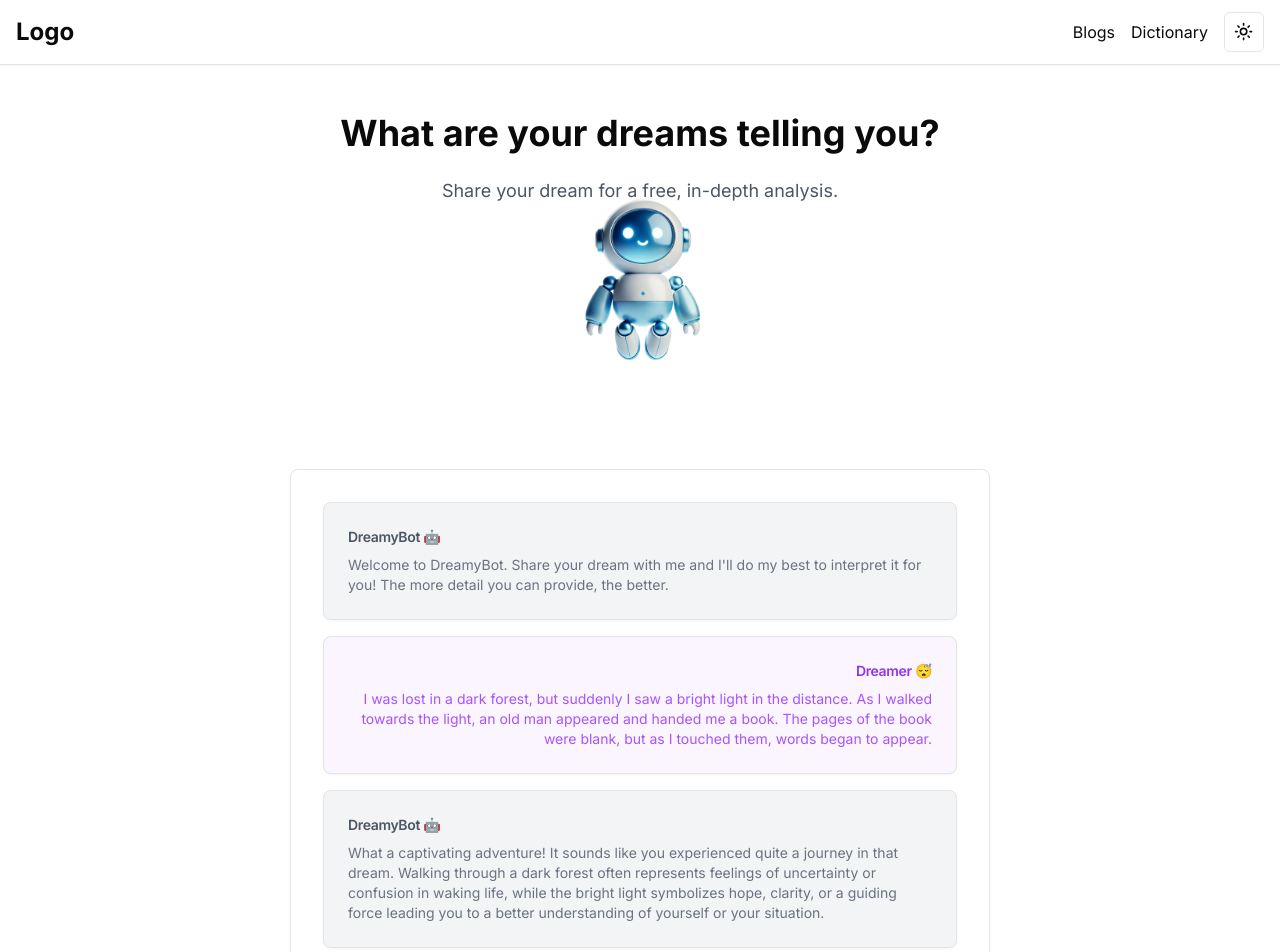
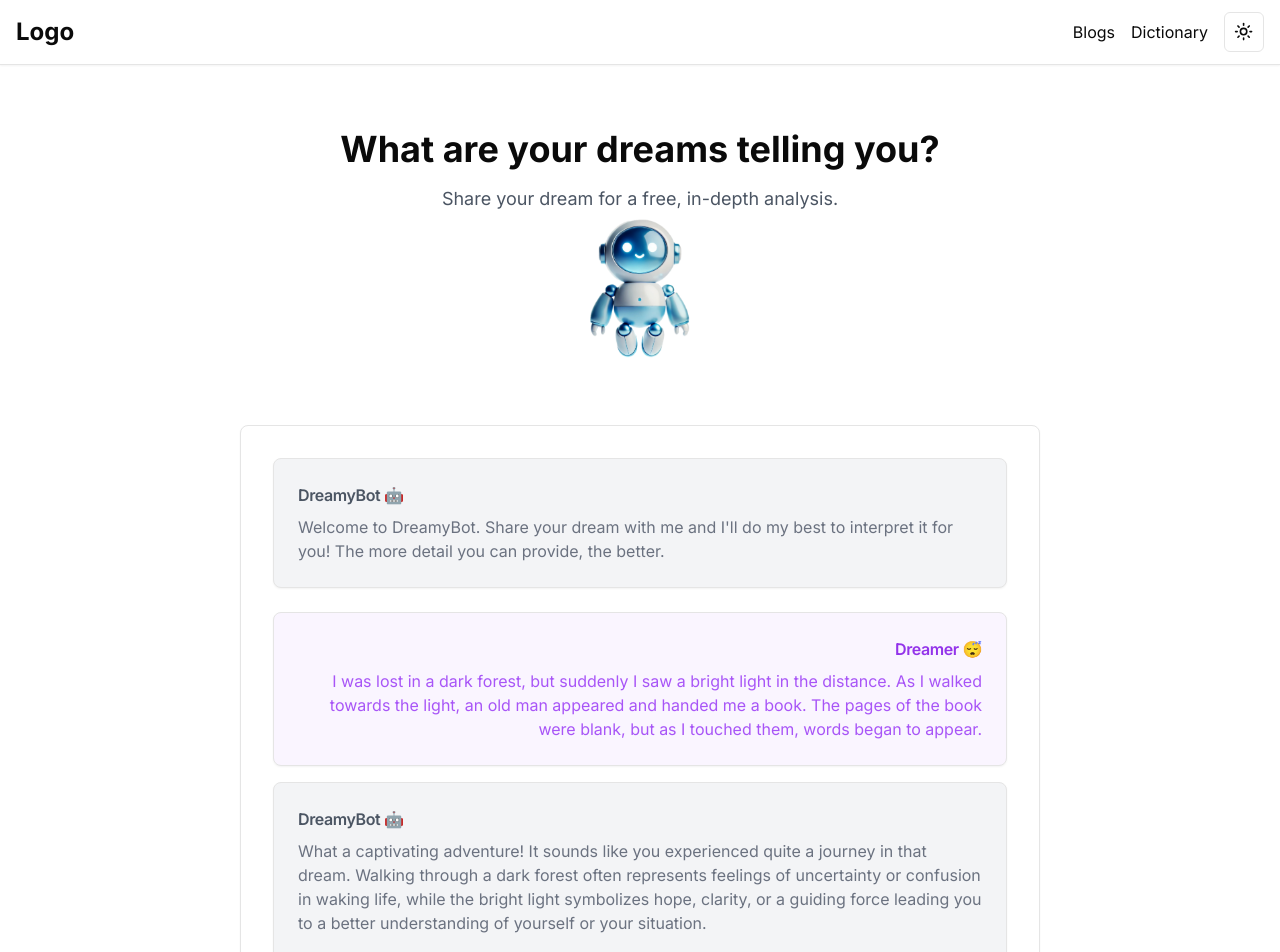
Before and after one commit to dream-interpretation/web-app, a Next.js app: page / in a window 1280 px wide. Shown: the top 952 px of the page. Built offline with nearby package versions, Linux system fonts and the light colour scheme.

Commit message:
add robot image

```diff
--- a/app/page.js
+++ b/app/page.js
@@ -6,54 +6,54 @@ import { Card, CardContent, CardHeader, CardTitle } from "@/components/ui/card";
 export default function Home() {
   return (
     <div className="container px-4 mx-auto" style={{ minHeight: 'calc(100vh - 65px - 45px)' }}>
-      <div className="py-8 md:py-12">
-        <div className="flex flex-col items-center justify-center text-center">
-          <h1 className="text-xl md:text-3xl lg:text-4xl font-bold">What are your dreams telling you?</h1>
-          <p className="text-sm md:text-lg text-gray-600 mt-4 md:mt-6">Share your dream for a free, in-depth analysis.</p>
-          <div className="mt-8 animate-bounce" style={{ animation: 'bounce 3s infinite' }}>
+      <div className="py-12 md:py-16">
+        <div className="flex flex-col items-center justify-center text-center mb-8">
+          <h1 className="text-xl md:text-3xl lg:text-4xl font-bold mb-4">What are your dreams telling you?</h1>
+          <p className="text-sm md:text-lg text-gray-600 mb-8">Share your dream for a free, in-depth analysis.</p>
+          <div className="animate-bounce" style={{ animation: 'bounce 3s infinite' }}>
             <Image
-              src="/robot.png"
+              src="/roboto.png"
               alt="Cute Robot"
-              width={200}
-              height={200}
+              width={100}
+              height={100}
             />
           </div>
         </div>
-        <Card className="w-full max-w-[700px] mx-auto mt-8 md:mt-8">
-          <CardContent className="space-y-4 p-4 md:p-8">
+        <Card className="w-full max-w-[800px] mx-auto">
+          <CardContent className="space-y-6 p-6 md:p-8">
             <Card className="bg-gray-100 dark:bg-gray-700">
               <CardHeader className="pb-2">
-                <CardTitle className="text-gray-600 dark:text-gray-200 text-xs md:text-sm">DreamyBot 🤖</CardTitle>
+                <CardTitle className="text-gray-600 dark:text-gray-200 text-sm md:text-base">DreamyBot 🤖</CardTitle>
               </CardHeader>
               <CardContent className="pt-0">
-                <p className="text-gray-500 dark:text-gray-300 text-xs md:text-sm">Welcome to DreamyBot. Share your dream with me and I'll do my best to interpret it for you! The more detail you can provide, the better.</p>
+                <p className="text-gray-500 dark:text-gray-300 text-sm md:text-base">Welcome to DreamyBot. Share your dream with me and I'll do my best to interpret it for you! The more detail you can provide, the better.</p>
               </CardContent>
             </Card>
             <div className="space-y-4">
               <Card className="bg-purple-50 dark:bg-purple-900 w-full">
                 <CardHeader className="pb-2">
-                  <CardTitle className="text-purple-600 dark:text-purple-200 text-xs md:text-sm text-right">Dreamer 😴 </CardTitle>
+                  <CardTitle className="text-purple-600 dark:text-purple-200 text-sm md:text-base text-right">Dreamer 😴 </CardTitle>
                 </CardHeader>
                 <CardContent className="pt-0">
-                  <p className="text-purple-500 dark:text-purple-300 text-xs md:text-sm text-right">I was lost in a dark forest, but suddenly I saw a bright light in the distance. As I walked towards the light, an old man appeared and handed me a book. The pages of the book were blank, but as I touched them, words began to appear.</p>
+                  <p className="text-purple-500 dark:text-purple-300 text-sm md:text-base text-right">I was lost in a dark forest, but suddenly I saw a bright light in the distance. As I walked towards the light, an old man appeared and handed me a book. The pages of the book were blank, but as I touched them, words began to appear.</p>
                 </CardContent>
               </Card>
               <Card className="bg-gray-100 dark:bg-gray-700">
                 <CardHeader className="pb-2">
-                  <CardTitle className="text-gray-600 dark:text-gray-200 text-xs md:text-sm">DreamyBot 🤖</CardTitle>
+                  <CardTitle className="text-gray-600 dark:text-gray-200 text-sm md:text-base">DreamyBot 🤖</CardTitle>
                 </CardHeader>
                 <CardContent className="pt-0">
-                  <p className="text-gray-500 dark:text-gray-300 text-xs md:text-sm">What a captivating adventure! It sounds like you experienced quite a journey in that dream. Walking through a dark forest often represents feelings of uncertainty or confusion in waking life, while the bright light symbolizes hope, clarity, or a guiding force leading you to a better understanding of yourself or your situation. </p>
+                  <p className="text-gray-500 dark:text-gray-300 text-sm md:text-base">What a captivating adventure! It sounds like you experienced quite a journey in that dream. Walking through a dark forest often represents feelings of uncertainty or confusion in waking life, while the bright light symbolizes hope, clarity, or a guiding force leading you to a better understanding of yourself or your situation. </p>
                 </CardContent>
               </Card>
             </div>
-            <form className="flex flex-col sm:flex-row space-y-2 sm:space-y-0 sm:space-x-2">
+            <form className="flex flex-col sm:flex-row space-y-3 sm:space-y-0 sm:space-x-3">
               <Input
                 type="text"
                 placeholder="Share your dream..."
-                className="flex-grow h-10 sm:h-12"
+                className="flex-grow h-12 sm:h-14"
               />
-              <Button type="submit" className="h-10 sm:h-12 px-4 sm:px-8 w-full sm:w-auto">
+              <Button type="submit" className="h-12 sm:h-14 px-6 sm:px-10 w-full sm:w-auto">
                 Send
               </Button>
             </form>
```
Also changed, not shown: public/robot2.jpg (added), public/roboto.png (added).
